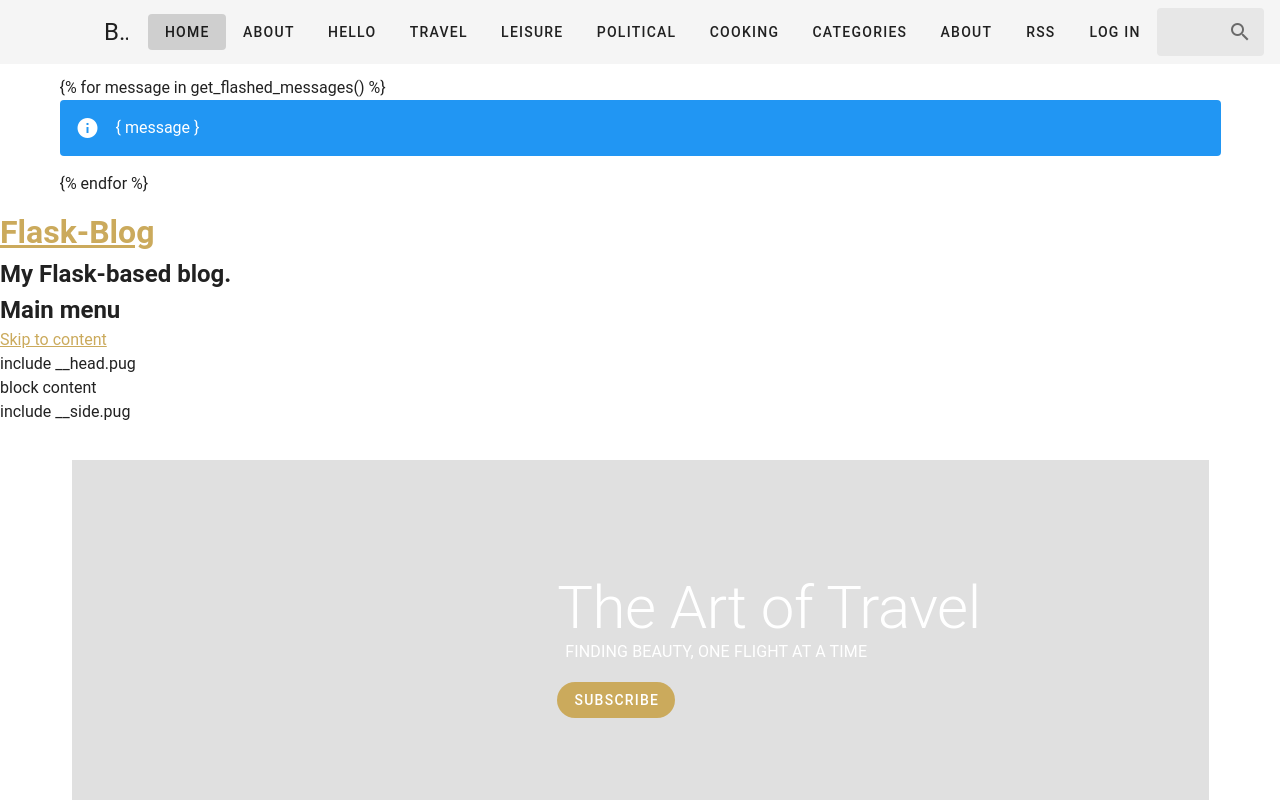
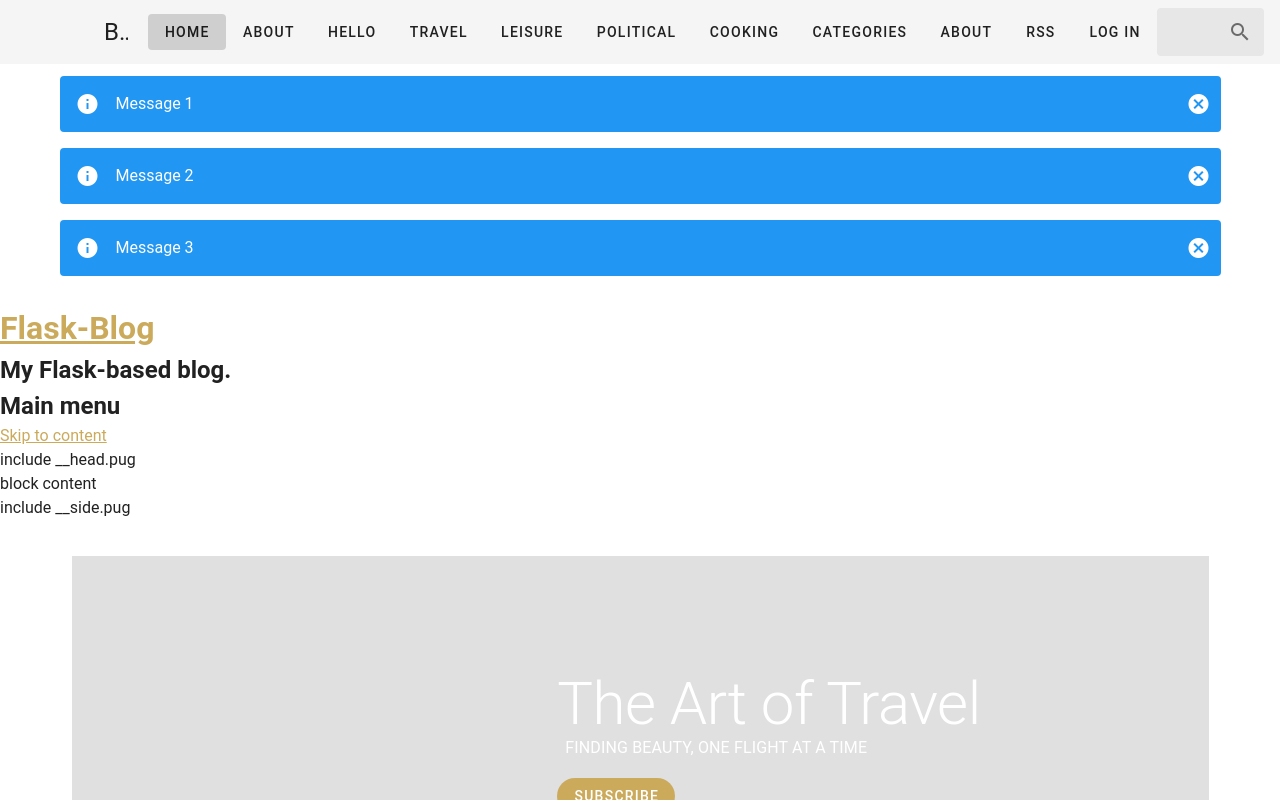
Before and after one commit to d2emon/vue-blog, a Vue app in the folder front/: page /#/ in a window 1280 px wide. Shown: the top 800 px of the page. Built offline with nearby package versions, Linux system fonts and the light colour scheme; a small style sheet from the web is missing.

Commit message:
Show messages from state
(cherry picked from commit f9c678f3a1b81c817acfc9e21f3e686425d94632)

```diff
--- a/front/src/components/main/Messages.vue
+++ b/front/src/components/main/Messages.vue
@@ -1,9 +1,34 @@
 <template>
   <v-container>
-    {% for message in get_flashed_messages() %}
-    <v-alert type="info">
-      { message }
+    <v-alert
+      v-for="message in messages"
+      type="info"
+      dismissible
+    >
+      {{ message }}
     </v-alert>
-    {% endfor %}
   </v-container>
 </template>
+
+<script lang="ts">
+import Vue from 'vue';
+import { Component } from 'vue-property-decorator';
+import {
+  mapActions,
+  mapState,
+} from 'vuex';
+
+@Component({
+  computed: {
+    ...mapState(['messages']),
+  },
+  methods: {
+    ...mapActions(['fetchMessages']),
+  },
+})
+export default class MainToolbar extends Vue {
+  mounted() {
+      (this as any).fetchMessages();
+  }
+}
+</script>
--- /dev/null
+++ b/front/src/services/messages.ts
@@ -0,0 +1,7 @@
+export default {
+  getMessages: (): Promise<string[]> => Promise.resolve([
+    'Message 1',
+    'Message 2',
+    'Message 3',
+  ]),
+};
--- a/front/src/store/actions.ts
+++ b/front/src/store/actions.ts
@@ -5,6 +5,8 @@ import {
   CategoryQuery, InstagramPost,
 } from '@/types';
 import articlesService from '@/services/articles';
+import messagesService from '@/services/messages';
+import messages from "@/services/messages";
 
 const action: ActionTree<RootState, any> = {
   fetchCategories: ({ commit, getters, state }, count?: number) => articlesService
@@ -22,6 +24,9 @@ const action: ActionTree<RootState, any> = {
       .getArticles(getters.articleOffset, state.itemsOnPage)
       .then((response: ArticleQuery) => commit('setArticles', response));
   },
+  fetchMessages: ({ commit }) => messagesService
+    .getMessages()
+    .then((messages: string[]) => commit('setMessages', messages)),
 };
 
 export default action;
--- a/front/src/store/mutations.ts
+++ b/front/src/store/mutations.ts
@@ -32,6 +32,7 @@ const mutations: MutationTree<RootState> = {
       src: `/img/instagram/${post.src}`,
     })
   )),
+  setMessages: (state, payload: string[]) => Vue.set(state, 'messages', payload),
   setNewest: (state, payload: Article[]) => Vue.set(state, 'newest', payload),
   setPage: (state, payload: number) => (state.page = payload),
 };
--- a/front/src/store/types.ts
+++ b/front/src/store/types.ts
@@ -12,6 +12,7 @@ export interface RootState {
   items: Link[],
   itemsOnPage: number,
   layout: number[],
+  messages?: string[],
   newest?: Article[],
   page: number,
   user?: {},
```
